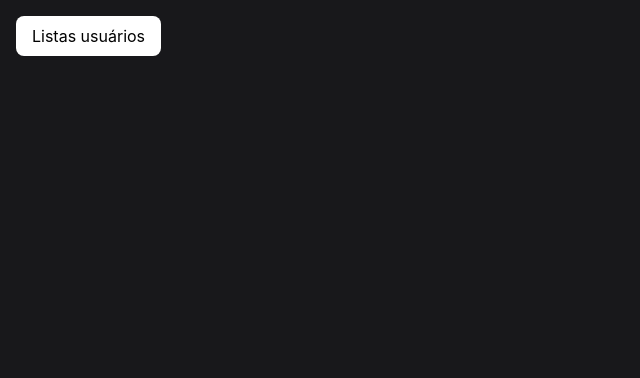
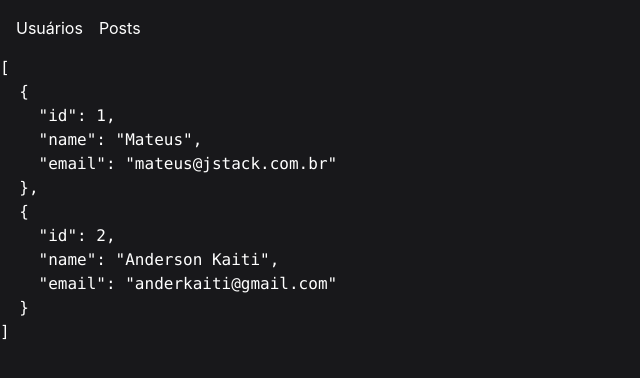
Before and after one commit to andersonkaiti/react-query-course-review, a React (Vite) app: page /posts in a window 1280 px wide. Shown: the top 378 px of the page, without its empty margins (0-640 px from the left). Built offline with nearby package versions, Linux system fonts and the light colour scheme; data requests are answered from the project's data file.

Commit message:
:sparkles: feat(stale-time): reuse cached users query across pages with same query key

```diff
--- a/package.json
+++ b/package.json
@@ -18,6 +18,7 @@
     "json-server": "1.0.0-beta.15",
     "react": "^19.2.7",
     "react-dom": "^19.2.7",
+    "react-router-dom": "^7.18.1",
     "tailwindcss": "^4.3.3"
   },
   "devDependencies": {
--- a/src/app.tsx
+++ b/src/app.tsx
@@ -1,5 +1,7 @@
 import { QueryClient, QueryClientProvider } from '@tanstack/react-query'
 import { ReactQueryDevtools } from '@tanstack/react-query-devtools'
+import { BrowserRouter, Link, Route, Routes } from 'react-router-dom'
+import { Posts } from './posts'
 import { Users } from './users'
 
 const queryClient = new QueryClient()
@@ -7,7 +9,21 @@ const queryClient = new QueryClient()
 export function App() {
   return (
     <QueryClientProvider client={queryClient}>
-      <Users />
+      <BrowserRouter>
+        <ul className="flex space-x-4 p-4">
+          <li>
+            <Link to="/">Usuários</Link>
+          </li>
+          <li>
+            <Link to="/posts">Posts</Link>
+          </li>
+        </ul>
+
+        <Routes>
+          <Route path="/" element={<Users />} />
+          <Route path="/posts" element={<Posts />} />
+        </Routes>
+      </BrowserRouter>
 
       <ReactQueryDevtools buttonPosition="bottom-left" position="right" />
     </QueryClientProvider>
--- /dev/null
+++ b/src/posts.tsx
@@ -0,0 +1,24 @@
+import { useQuery } from '@tanstack/react-query'
+
+interface IUser {
+  id: string
+  name: string
+  email: string
+}
+
+const FIVE_SECONDS = 5000
+
+export function Posts() {
+  const { data } = useQuery({
+    enabled: true,
+    queryKey: ['users'],
+    staleTime: FIVE_SECONDS,
+    queryFn: async (): Promise<IUser[]> => {
+      await new Promise((resolve) => setTimeout(resolve, 1500))
+      const response = await fetch('http://localhost:3000/users')
+      return await response.json()
+    },
+  })
+
+  return <pre>{JSON.stringify(data, null, 2)}</pre>
+}
--- a/src/users.tsx
+++ b/src/users.tsx
@@ -6,10 +6,13 @@ interface IUser {
   email: string
 }
 
+const FIVE_SECONDS = 5000
+
 export function Users() {
   const { data, refetch, isLoading, isFetching } = useQuery({
-    enabled: false,
+    enabled: true,
     queryKey: ['users'],
+    staleTime: FIVE_SECONDS,
     queryFn: async (): Promise<IUser[]> => {
       await new Promise((resolve) => setTimeout(resolve, 1500))
       const response = await fetch('http://localhost:3000/users')
```
Also changed, not shown: 1 other file (tests, documents, lock files or other folders).
